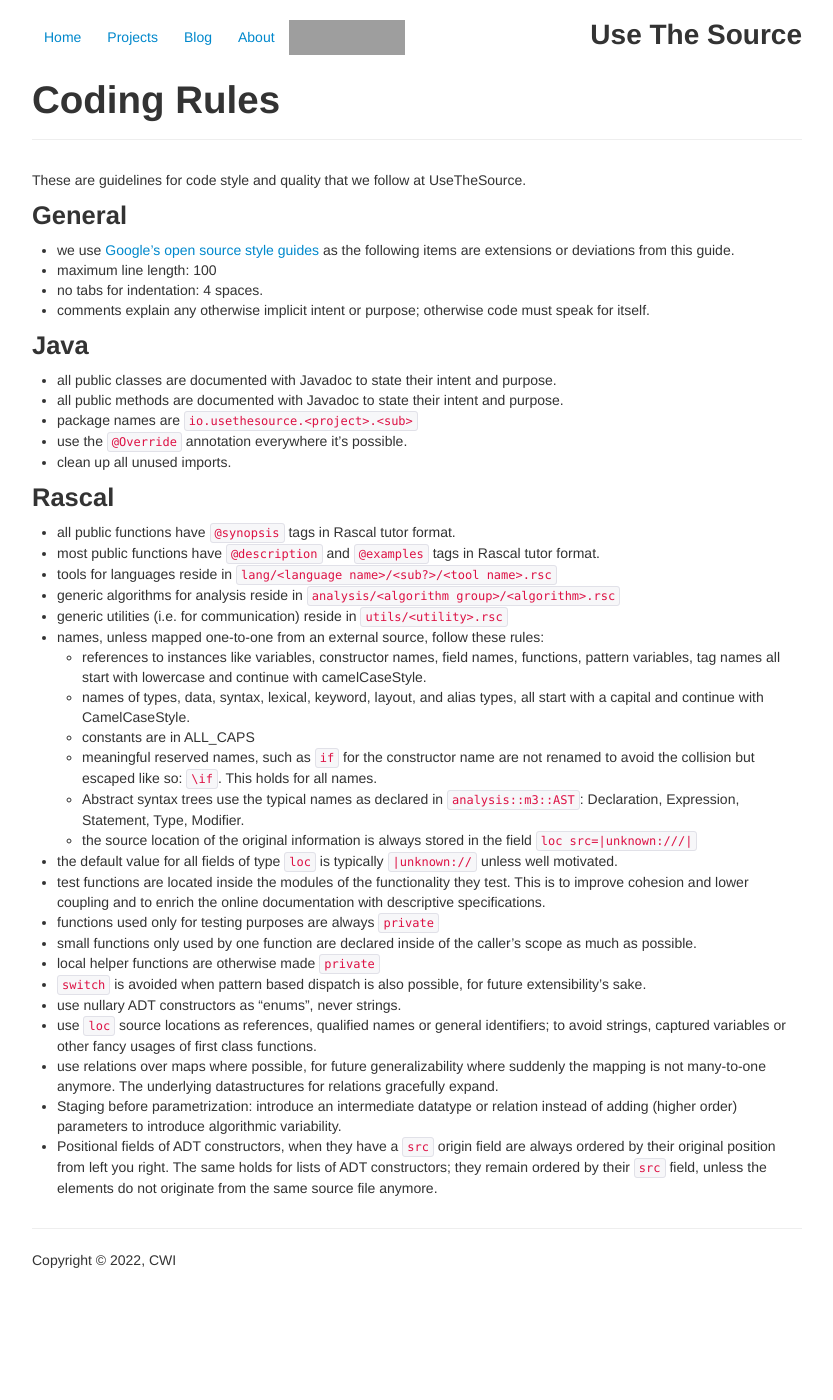
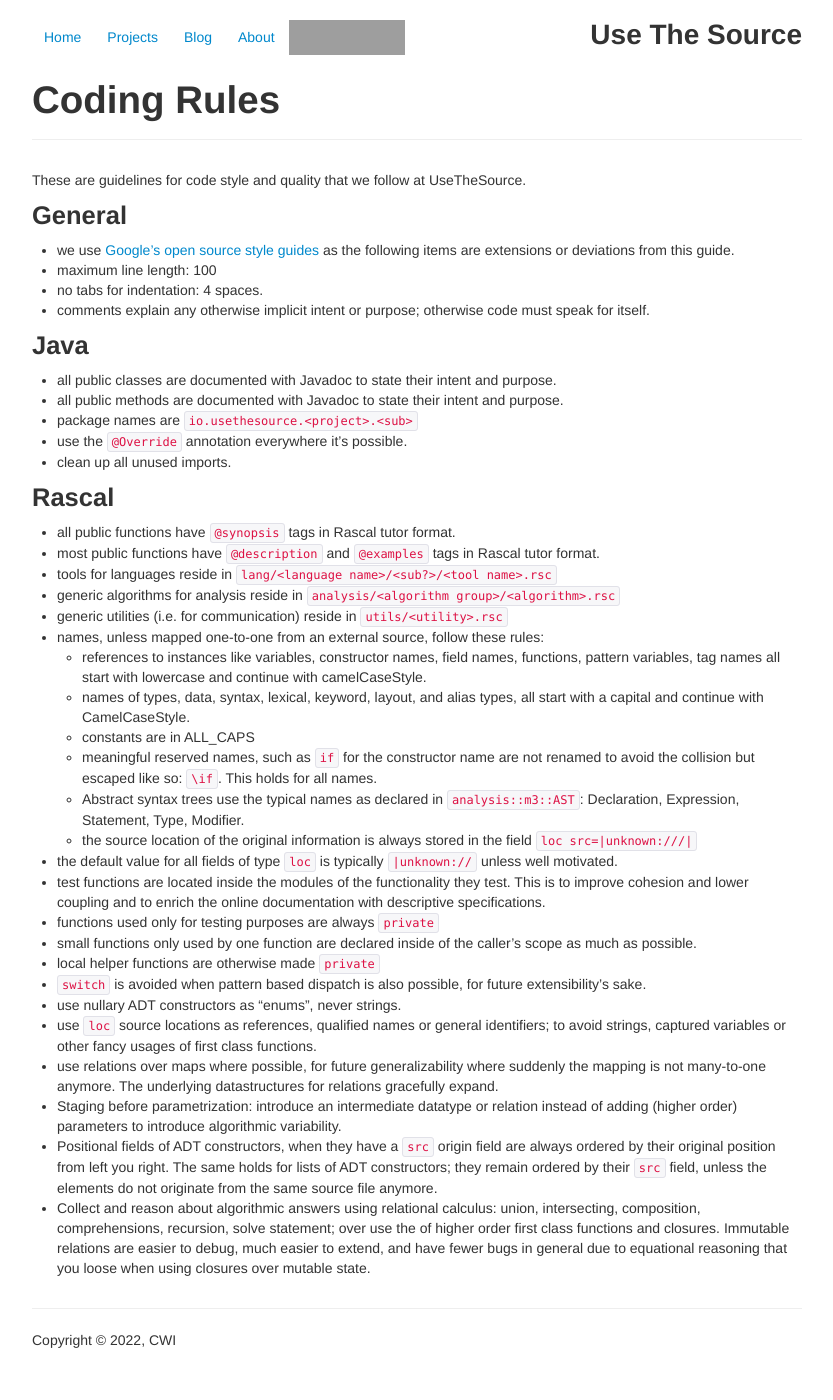
Before and after one commit to usethesource/usethesource.github.io, a Jekyll site: the page built from about/coding.md, in a window 1280 px wide. Shown: the whole page, without its empty margins (223-1056 px from the left). Built offline with Jekyll 4.4.1, drawn with Linux system fonts in a browser that asks for light colours; before the commit the page ends 1320 px from its top, so only the background shows below that; grey boxes are pictures that could not be loaded.

Commit message:
Update coding.md

```diff
--- a/about/coding.md
+++ b/about/coding.md
@@ -46,3 +46,4 @@ These are guidelines for code style and quality that we follow at UseTheSource.
 * use relations over maps where possible, for future generalizability where suddenly the mapping is not many-to-one anymore. The underlying datastructures for relations gracefully expand.
 * Staging before parametrization: introduce an intermediate datatype or relation instead of adding (higher order) parameters to introduce algorithmic variability.
 * Positional fields of ADT constructors, when they have a `src` origin field are always ordered by their original position from left you right. The same holds for lists of ADT constructors; they remain ordered by their `src` field, unless the elements do not originate from the same source file anymore.
+* Collect and reason about algorithmic answers using relational calculus: union, intersecting, composition, comprehensions, recursion, solve statement; over use the of higher order first class functions and closures. Immutable relations are easier to debug, much easier to extend,  and have fewer bugs in general due to equational reasoning that you loose when using closures over mutable state.
```
